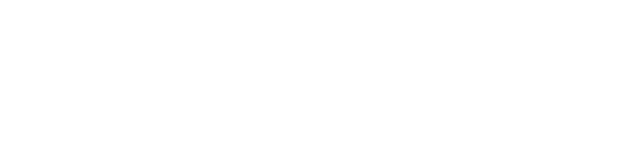
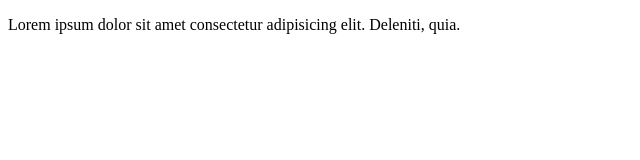
Before and after one commit to Caleb-Tech001/Student-Reg-Portal, a plain HTML site: page index.html in a window 1280 px wide. Shown: the whole page, without its empty margins (0-640 px from the left). Drawn offline with Linux system fonts and the light colour scheme.

Commit message:
Student Reg Portal

```diff
--- a/index.html
+++ b/index.html
@@ -6,6 +6,6 @@
     <title>Registration Portal</title>
 </head>
 <body>
-
+    <p>Lorem ipsum dolor sit amet consectetur adipisicing elit. Deleniti, quia.</p>
 </body>
 </html>
```
